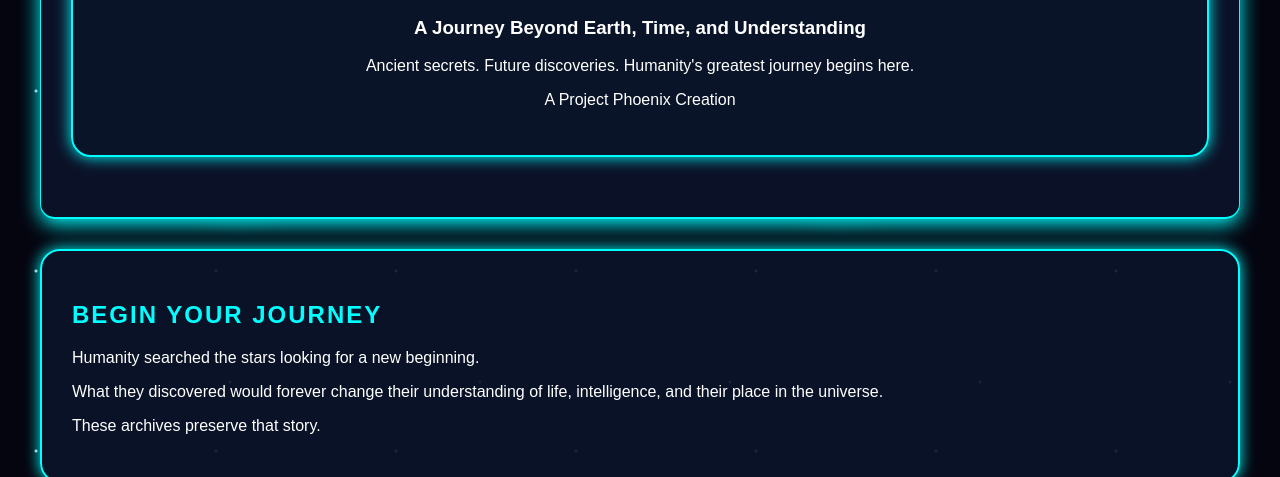
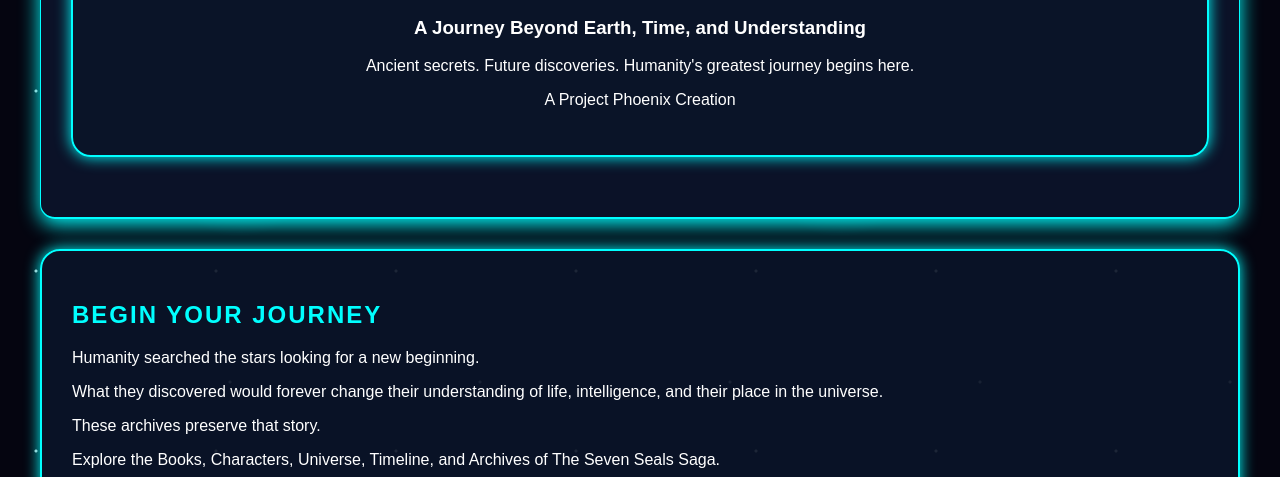
Before and after one commit to tonysmile291/Project-Phoenix-Created-by-Tony-Bologna-MrMax, a plain HTML site: page seven-seals/index.html in a window 1280 px wide. Shown: the part 323-800 px from the top of the page. Drawn offline with Linux system fonts and the light colour scheme.

Commit message:
Enhance Seven Seals archive entrance message

```diff
--- a/seven-seals/index.html
+++ b/seven-seals/index.html
@@ -67,6 +67,11 @@
     <p>
        These archives preserve that story.
     </p>
+
+<p>
+Explore the Books, Characters, Universe, Timeline, and Archives
+of The Seven Seals Saga.
+</p>
 
 </section>
 
```
